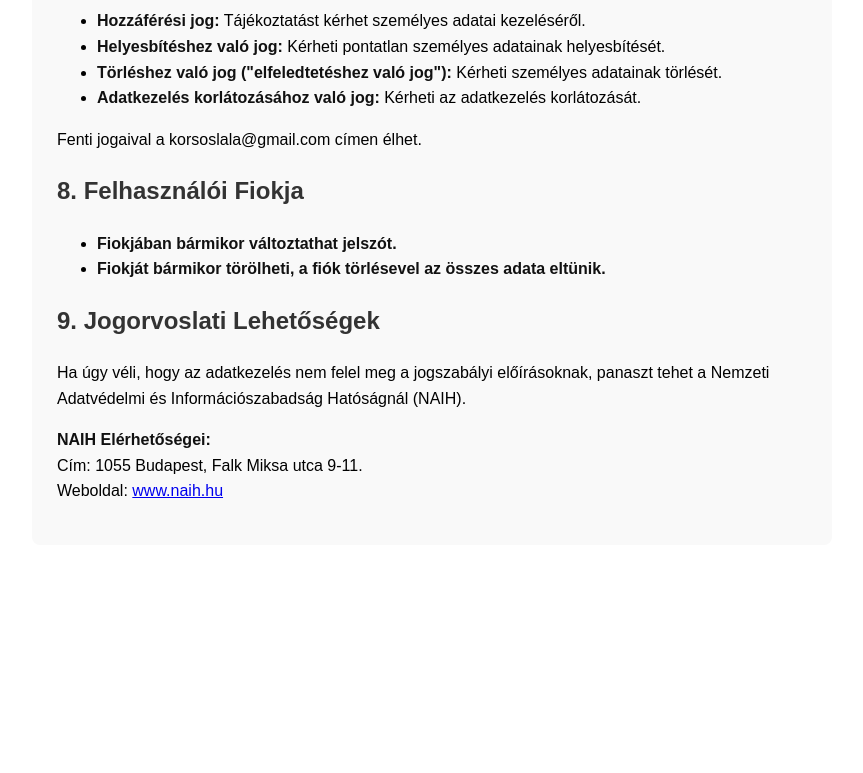
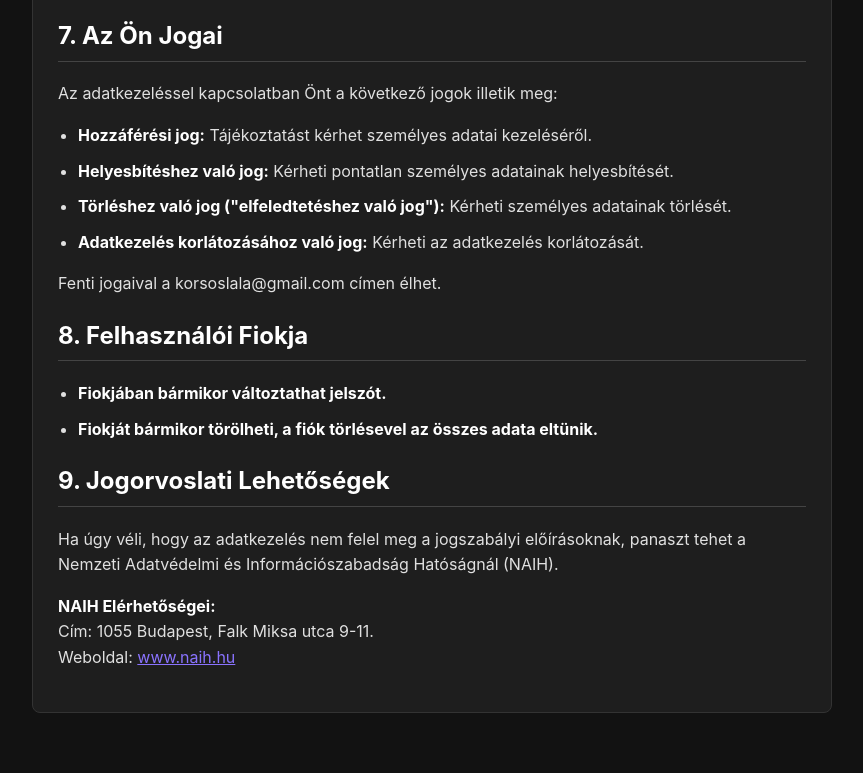
Before and after one commit to Lali398/sor-app, a website: page adatvedelem.html in a window 1280 px wide. Shown: the part 1617-2390 px from the top of the page, without its empty margins (208-1071 px from the left). Before the commit the page ends 2222 px from the top, so only its background shows below. Drawn offline with Linux system fonts and the light colour scheme.

Commit message:
Refactor adatvedelem.html for dark mode and layout
Updated the HTML structure and styles for better readability and dark mode support.

```diff
--- a/adatvedelem.html
+++ b/adatvedelem.html
@@ -5,10 +5,38 @@
     <meta name="viewport" content="width=device-width, initial-scale=1.0">
     <title>Adatvédelmi Tájékoztató - Sör Táblázat</title>
     <style>
-        body { font-family: sans-serif; line-height: 1.6; max-width: 800px; margin: 40px auto; padding: 20px; }
-        h1, h2 { color: #333; }
-        .container { background-color: #f9f9f9; padding: 25px; border-radius: 8px; }
-        strong { color: #111; }
+        body {
+            font-family: -apple-system, BlinkMacSystemFont, "Segoe UI", Roboto, Helvetica, Arial, sans-serif;
+            line-height: 1.6;
+            max-width: 800px;
+            margin: 40px auto;
+            padding: 20px;
+            background-color: #121212; /* Sötét háttér */
+            color: #e0e0e0; /* Világos szöveg */
+        }
+        h1, h2 {
+            color: #ffffff; /* Fehér címek */
+            border-bottom: 1px solid #444;
+            padding-bottom: 5px;
+        }
+        .container {
+            background-color: #1e1e1e; /* Sötét kártya háttér */
+            padding: 25px;
+            border-radius: 8px;
+            border: 1px solid #333;
+        }
+        strong {
+            color: #ffffff;
+        }
+        a {
+            color: #8a73ff; /* Lila linkek */
+        }
+        ul {
+            padding-left: 20px;
+        }
+        li {
+            margin-bottom: 10px;
+        }
     </style>
 </head>
 <body>
```
